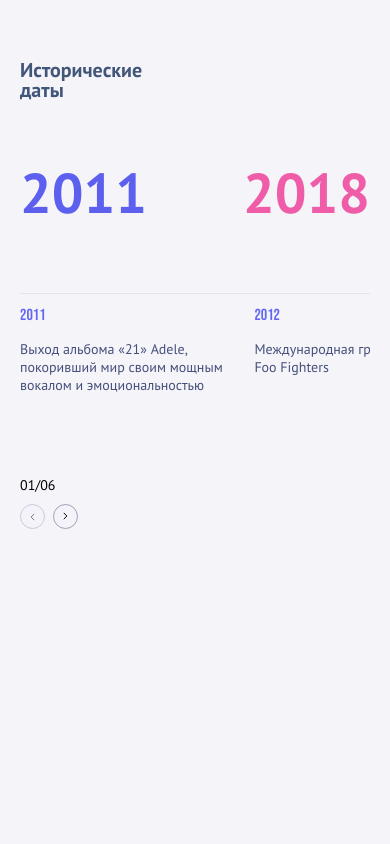
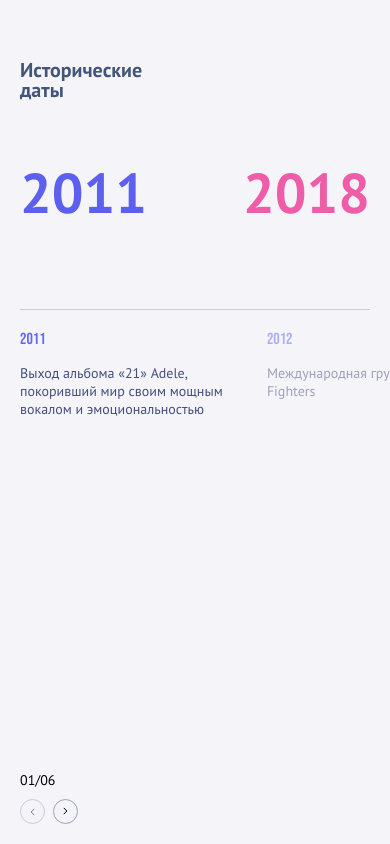
Before and after one commit to YuriLopata/historical-reel, a React app: page / in a window 390 px wide. Built offline with nearby package versions, Linux system fonts and the light colour scheme.

Commit message:
feature/ make next slide translucent + minor

```diff
--- a/src/App.tsx
+++ b/src/App.tsx
@@ -32,20 +32,23 @@ export const App: FC = () => {
     (el: IContentElement) => el.id === activePoint.id
   )
 
-  if (window.innerWidth < 1121) { // desktop width
+  if (window.innerWidth < 1121) {
+    // desktop width
     reelDiameter = 436
     reelTopIndent = 400
     slideGap = 40
   }
 
-  if (window.innerWidth < 993) { // tablet width
+  if (window.innerWidth < 993) {
+    // tablet width
     reelDiameter = 362
     reelTopIndent = 358
     slideGap = 25
   }
 
-  if (window.innerWidth < 576) { // mobile width
-    reelTopIndent = 293
+  if (window.innerWidth < 576) {
+    // mobile width
+    reelTopIndent = 330
   }
 
   useEffect(() => {
@@ -156,7 +159,7 @@ export const App: FC = () => {
         pointDiameter,
         reelTopIndent,
         isMobile,
-        slideGap
+        slideGap,
       }}
     >
       <div className="wrapper">
@@ -164,26 +167,32 @@ export const App: FC = () => {
 
         <div className="years">
           <Year year={activePoint.yearStart} color="#5D5FEF" />
-          <Year
-            year={activePoint.yearEnd}
-            color="#EF5DA8
-"
-          />
+          <Year year={activePoint.yearEnd} color="#EF5DA8" />
         </div>
 
-        {!isMobile && <Reel timePeriodsCount={pointCount} diameter={reelDiameter} />}
+        {!isMobile && (
+          <>
+            <Reel timePeriodsCount={pointCount} diameter={reelDiameter} />
 
-        <div
-          className="line line-hor"
-          style={{ top: `${reelTopIndent}px` }}
-        ></div>
-        {!isMobile && <div className="line line-ver"></div>}
+            <div
+              className="line line-hor"
+              style={{ top: `${reelTopIndent}px` }}
+            ></div>
+            <div className="line line-ver"></div>
 
-        {!isMobile && <Switch elCount={pointCount} />}
+            <Switch elCount={pointCount} />
 
-        <CardSlider />
+            <CardSlider />
+          </>
+        )}
 
-        {isMobile && <Switch elCount={pointCount} />}
+        {isMobile && (
+          <>
+            <div className="line-hor"></div>
+            <CardSlider />
+            <Switch elCount={pointCount} />
+          </>
+        )}
       </div>
     </AppContext.Provider>
   )
--- a/src/index.scss
+++ b/src/index.scss
@@ -42,7 +42,7 @@ body {
   flex-direction: column;
   min-height: 100svh;
   margin: auto;
-  padding-top: 170px;
+  padding: 170px 0 20px 0;
   border-left: 1px solid #e3e5ed;
   border-right: 1px solid #e3e5ed;
 
@@ -152,9 +152,19 @@ body {
 }
 
 @media screen and (max-width: 576px) {
+  body {
+    margin: 0;
+  }
+
   .wrapper {
-    padding-top: 60px;
+    padding: 60px 0 20px 0;
     border: none;
+
+    .component-header,
+    .years,
+    .component-switch {
+      padding: 0 20px;
+    }
 
     .component-header {
       h2 {
@@ -166,11 +176,11 @@ body {
     }
 
     .years {
-      width: 100% !important;
+      width: 100%;
       justify-content: space-between;
       transform: translateX(0);
       margin-top: 56px;
-      margin-bottom: 77px;
+      margin-bottom: 80px;
 
       .component-year {
         font-size: 56px;
@@ -186,6 +196,11 @@ body {
     .component-cardSlider {
       max-width: fit-content;
       margin: 0;
+      padding: 0 0 0 20px;
+
+      .swiper-slide-next {
+        opacity: 0.5 !important;
+      }
 
       .component-card {
         h4 {
@@ -200,8 +215,8 @@ body {
   }
 
   .component-switch {
-    margin: 46px 0 0 0 !important;
-    // margin-top: auto !important;
+    justify-self: flex-end;
+    margin: auto 0 0 0 !important;
 
     &__series-segment {
       margin-bottom: 10px;
@@ -215,6 +230,10 @@ body {
   }
 
   .line-hor {
-    background: #C7CDD9;
+    width: calc(100vw - 40px) !important;
+    background: #c7cdd9;
+    margin-bottom: 20px !important;
+    margin: 0 auto;
+    padding: 0;
   }
 }
```
